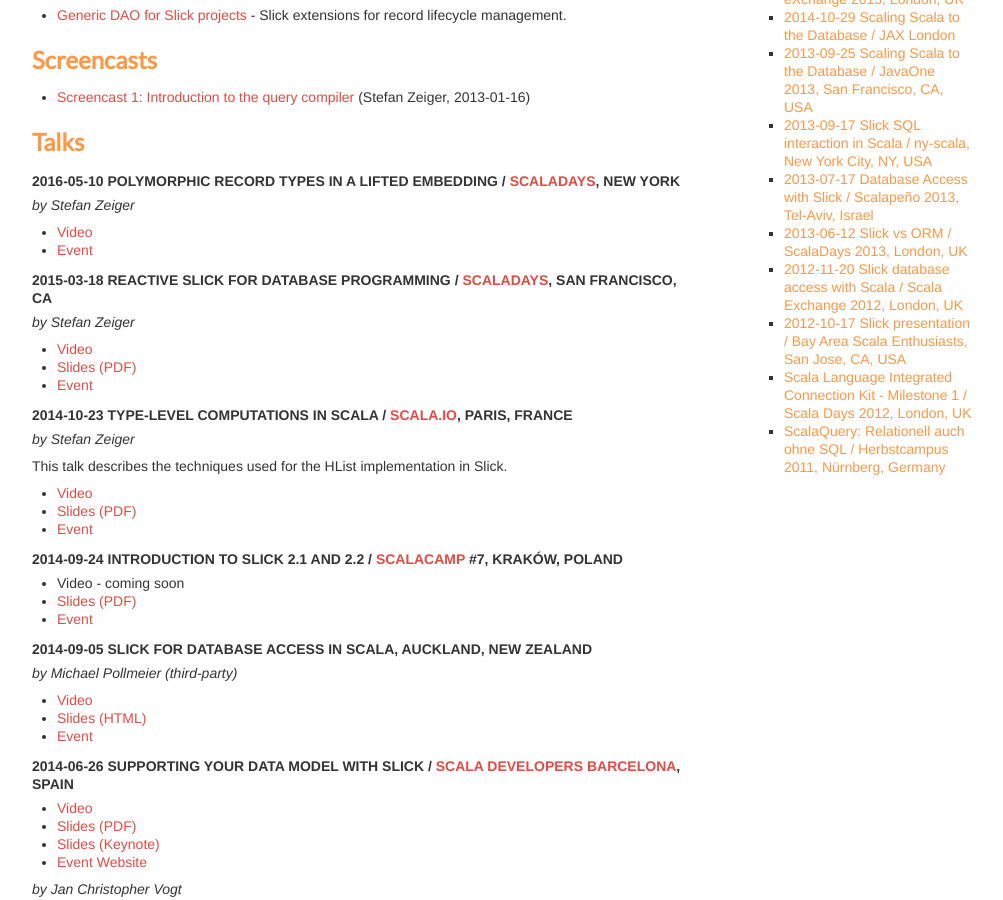
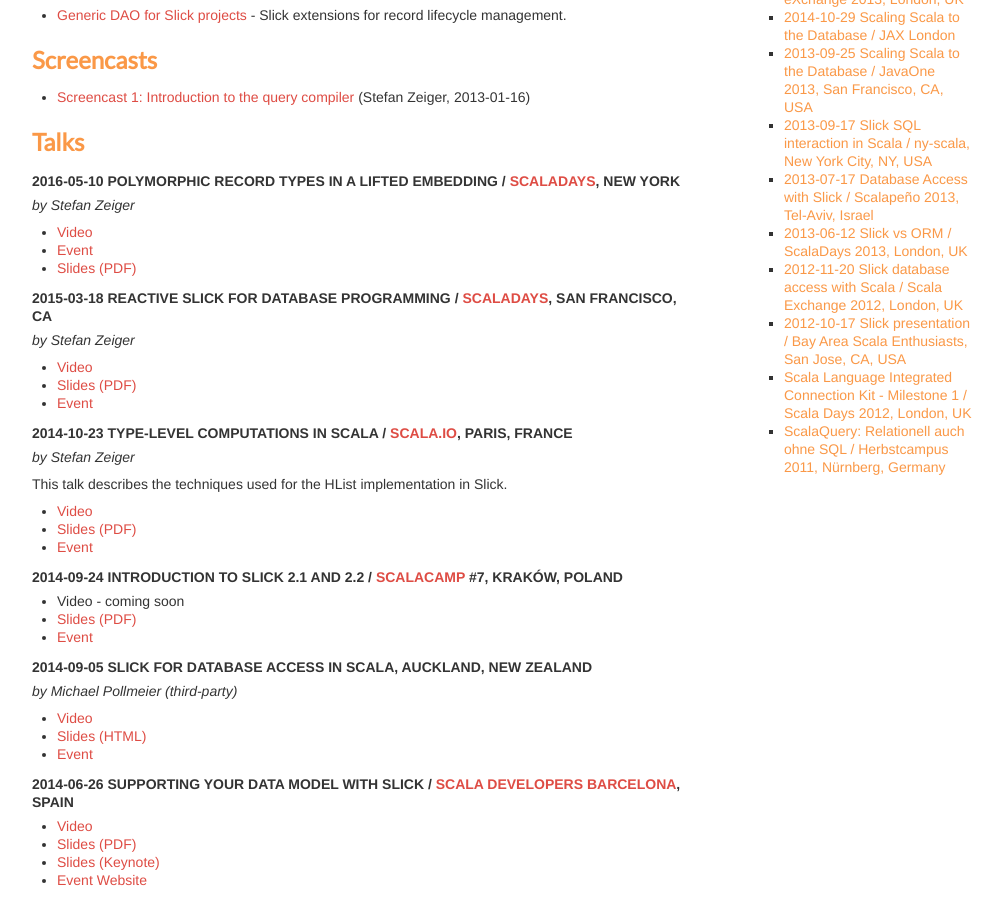
Before and after one commit to slick/slick.github.com, a Jekyll site: the page built from docs/index.md, in a window 1280 px wide and 900 px high, scrolled down 1371 px. Shown: the whole window, without its empty margins (138-1141 px from the left). Built offline with Jekyll 4.4.1, drawn with Linux system fonts in a browser that asks for light colours.

Commit message:
Add slides for ScalaDays 2016 talk

```diff
--- a/docs/index.md
+++ b/docs/index.md
@@ -109,6 +109,7 @@
 
 * [Video](https://www.youtube.com/watch?v=tS6N5AaZTLA)
 * [Event](http://event.scaladays.org/scaladays-nyc-2016#!#schedulePopupExtras-7546)
+* [Slides (PDF)](/talks/scaladays2016/Polymorphic_Record_Types_in_a_Lifted_Embedding_-_ScalaDays_NYC_2016.pdf)
 
 
 #### 2015-03-18 Reactive Slick for Database Programming / [ScalaDays](http://event.scaladays.org/scaladays-sanfran-2015), San Francisco, CA
```
Also changed, not shown: 1 other file.
